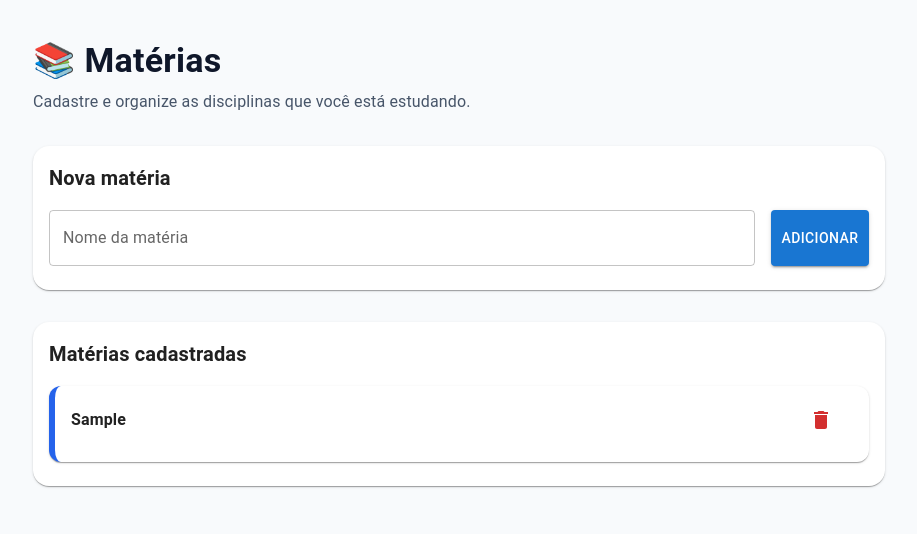
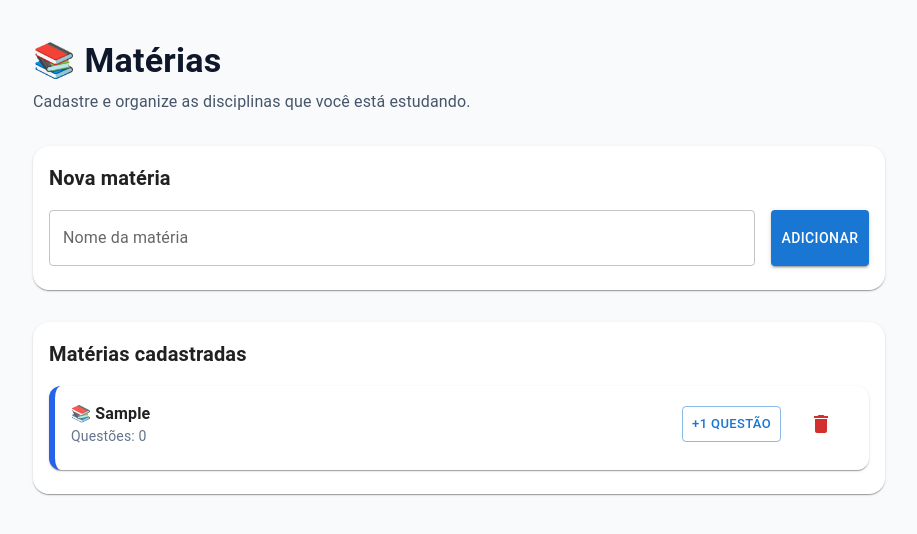
Before and after one commit to Leicyane/concurseira-pro, a Next.js app: page /materias in a window 1280 px wide. Both pictures are taken after typing "Sample" into the empty fields and a click on the button "ADICIONAR". Shown: the top 534 px of the page, without its empty margins (181-1098 px from the left). Built offline with nearby package versions, Linux system fonts and the light colour scheme.

Commit message:
feat: adiciona contador de questoes por materia

```diff
--- a/app/materias/page.tsx
+++ b/app/materias/page.tsx
@@ -15,16 +15,32 @@ import {
 
 export default function MateriasPage() {
   const [materia, setMateria] = useState("");
-  const [materias, setMaterias] = useState<string[]>([]);
+ const [materias, setMaterias] = useState<
+  { nome: string; questoes: number }[]
+>([]);
 
   const adicionarMateria = () => {
     if (!materia.trim()) return;
 
-    setMaterias([...materias, materia]);
-    setMateria("");
-  };
+   setMaterias([
+  ...materias,
+  {
+    nome: materia,
+    questoes: 0,
+
+  },
+]);
+setMateria("");
+};
   const removerMateria = (indexParaRemover: number) => {
   const novaLista = materias.filter((_, index) => index !== indexParaRemover);
+  setMaterias(novaLista);
+};
+const adicionarQuestao = (index: number) => {
+  const novaLista = [...materias];
+
+  novaLista[index].questoes += 1;
+
   setMaterias(novaLista);
 };
 
@@ -94,11 +110,24 @@ export default function MateriasPage() {
                             justifyContent: "space-between",
                           }}
                         >
-                          <Typography sx={{ fontWeight: 600 }}>{item}</Typography>
-
+                          <Box>
+                              <Typography sx={{ fontWeight: 600 }}>📚 {item.nome}</Typography>
+                              <Typography variant="body2" sx={{ color: "#64748b" }}>
+                                Questões: {item.questoes}
+                              </Typography>
+                            </Box>
+                            <Box sx={{ display: "flex", gap: 1 }}>
+                                <Button
+                                  variant="outlined"
+                                  size="small"
+                                  onClick={() => adicionarQuestao(index)}
+                                >
+                                  +1 Questão
+                                </Button>
                           <Button color="error" onClick={() => removerMateria(index)}>
                             <DeleteIcon />
                           </Button>
+                          </Box>
                         </CardContent>
                     </Card>
                   ))}
```
